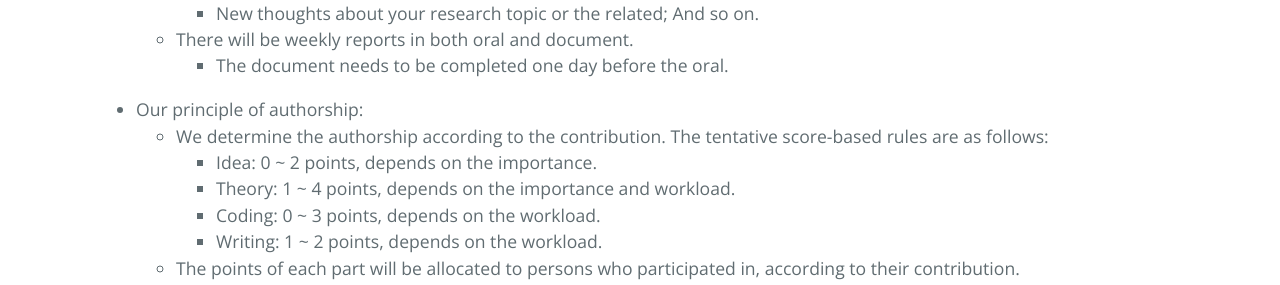
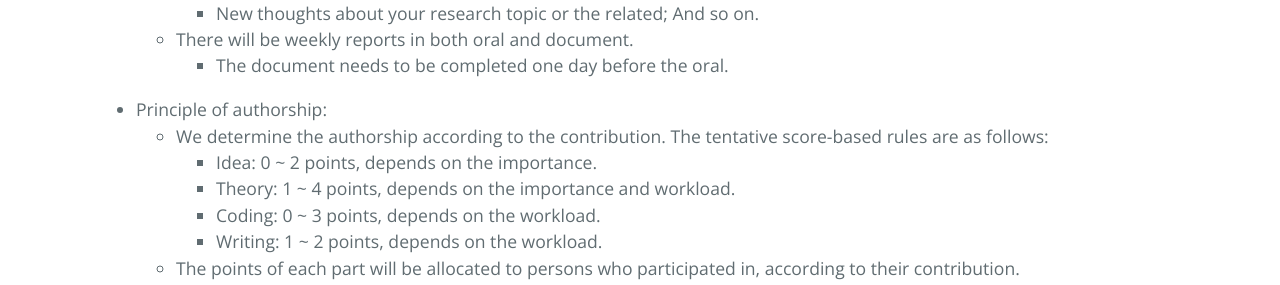
Before and after one commit to ZhimingZhou/zhimingzhou.github.io, a Jekyll site: the page built from _posts/2021-10-11-Prospective-Students.md, in a window 1280 px wide. Shown: the part 1650-1935 px from the top of the page. Built offline with Jekyll 4.4.1, drawn with Linux system fonts in a browser that asks for light colours; comment, search, counter and statistics services are not loaded.

Commit message:
Update 2021-10-11-Prospective-Students.md

```diff
--- a/_posts/2021-10-11-Prospective-Students.md
+++ b/_posts/2021-10-11-Prospective-Students.md
@@ -67,7 +67,7 @@ I’m looking for talented students with enthusiasm for fundamental research in
 		- The document needs to be completed one day before the oral.
 
 <!--  -->
-- Our principle of authorship:
+- Principle of authorship:
 	- We determine the authorship according to the contribution. The tentative score-based rules are as follows:
 		- Idea: 0 ~ 2 points, depends on the importance.
 		- Theory: 1 ~ 4 points, depends on the importance and workload.
```
